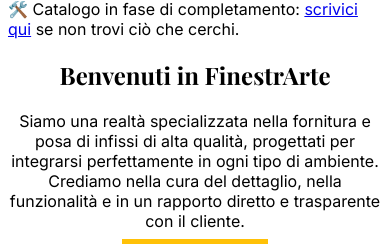
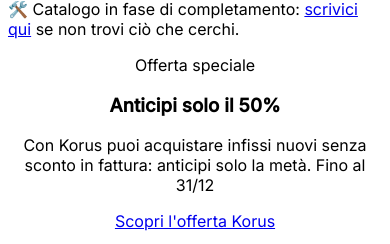
Before and after one commit to BonoDavide/FinestrArte, a Laravel app: page / in a window 390 px wide. Shown: the part 927-1171 px from the top of the page. Run offline with Laravel 12, Linux system fonts and the light colour scheme; style sheets or scripts are compiled from the project's sources; some libraries are stand-ins or nearby versions.

Commit message:
aggiunto prodotto Schuco pvc, aggiunta offerta speciale Korus con banner nella home e immagine nella pagina prodotto

```diff
--- /dev/null
+++ b/resources/views/components/korus-offer.blade.php
@@ -0,0 +1,23 @@
+{{-- Promozione Korus 50% - fascia rossa compatta --}}
+<section class="bg-danger text-white" role="region" aria-label="Promozione Korus">
+    <div class="container">
+        <div class="row align-items-center justify-content-between py-3 g-3">
+            <div class="col-12 col-md-8">
+                <p class="mb-1 small text-uppercase opacity-75">Offerta speciale</p>
+                <h3 class="h5 mb-2 fw-bold">Anticipi solo il 50%</h3>
+                <p class="mb-0">
+                    Con Korus puoi acquistare infissi nuovi senza sconto in fattura:
+                    <span class="fw-semibold">anticipi solo la metà</span>.
+                    <span class="badge bg-light text-dark ms-2">Fino al 31/12</span>
+                </p>
+            </div>
+
+            <div class="col-12 col-md-auto text-md-end">
+                <a href="{{ url('/prodotti/finestre/pvc-e-alluminio') }}" class="btn btn-light px-4 fw-semibold"
+                    data-promo="korus-50" aria-label="Scopri finestre PVC e Alluminio in promozione">
+                    Scopri l'offerta Korus
+                </a>
+            </div>
+        </div>
+    </div>
+</section>
--- a/resources/views/welcome.blade.php
+++ b/resources/views/welcome.blade.php
@@ -2,10 +2,12 @@
 
     {{-- SEO: title + description + og --}}
     @section('title', 'FinestrArte 3.0 — Infissi su misura a Roma')
-    @section('meta_description', 'Finestre, persiane e pergole su misura a Roma. Sopralluogo, fornitura e posa: qualità
+    @section('meta_description',
+        'Finestre, persiane e pergole su misura a Roma. Sopralluogo, fornitura e posa: qualità
         e assistenza dedicata con FinestrArte 3.0.')
     @section('og_title', 'FinestrArte 3.0 — Infissi su misura a Roma')
-    @section('og_description', 'Finestre, persiane e pergole su misura a Roma. Qualità, isolamento e sicurezza con
+    @section('og_description',
+        'Finestre, persiane e pergole su misura a Roma. Qualità, isolamento e sicurezza con
         installazione professionale.')
     @section('og_image', asset('img/og-home.jpg'))
 
@@ -51,6 +53,29 @@
                 'name' => 'FinestrArte 3.0',
                 'url' => url('/'),
             ];
+
+            $offerHome = [
+                '@context' => 'https://schema.org',
+                '@type' => 'Offer',
+                'name' => 'Promozione Korus: anticipi solo il 50%',
+                'description' =>
+                    'Infissi nuovi senza sconto in fattura: con Korus anticipi solo la metà. Offerta valida fino al 31/12.',
+                'url' => url('/prodotti/finestre/pvc-e-alluminio'),
+                'image' => asset('img/offerta_korus.jpg'),
+                'seller' => [
+                    '@type' => 'LocalBusiness',
+                    'name' => 'FinestrArte 3.0',
+                ],
+                'eligibleRegion' => 'IT',
+                'availabilityStarts' => now()->toDateString(),
+                'availabilityEnds' => now()->year . '-12-31',
+                'itemOffered' => [
+                    '@type' => 'Product',
+                    'name' => 'Finestre in PVC e Alluminio',
+                    'brand' => ['@type' => 'Brand', 'name' => 'Korus'],
+                    'category' => 'Windows',
+                ],
+            ];
         @endphp
 
         <script type="application/ld+json">
@@ -59,12 +84,17 @@
         <script type="application/ld+json">
             {!! json_encode($website, JSON_UNESCAPED_SLASHES|JSON_UNESCAPED_UNICODE) !!}
         </script>
+        <script type="application/ld+json">
+            {!! json_encode($offerHome, JSON_UNESCAPED_SLASHES|JSON_UNESCAPED_UNICODE) !!}
+        </script>
     @endpush
 
 
     <x-header />
 
     <x-banner />
+
+    <x-korus-offer />
 
     {{-- main --}}
     <section class="py-5">
@@ -77,7 +107,8 @@
                     <p>Siamo una realtà specializzata nella fornitura e posa di infissi di alta qualità,
                         progettati per integrarsi perfettamente in ogni tipo di ambiente. Crediamo nella cura del
                         dettaglio, nella funzionalità e in un rapporto diretto e trasparente con il cliente.</p>
-                    <a href="{{ route('about') }}" class="btn btn-scheda-home border border-dark mb-3">Scopri il Team</a>
+                    <a href="{{ route('about') }}" class="btn btn-scheda-home border border-dark mb-3">Scopri il
+                        Team</a>
                 </div>
                 <div class="col-12 col-md-6 text-center" data-aos="fade-left" data-aos-offset="200">
                     <img src="{{ asset('img/benvenuti.png') }}" alt="FinestrArte — Fornitura e posa infissi a Roma"
```
Also changed, not shown: resources/views/prodotti/static/finestre/pvc-e-alluminio.blade.php (+37 -3 lines), resources/views/prodotti/static/finestre/pvc.blade.php (+49 -8 lines), public/img/offerta_korus.jpg (added), public/img/prodotti/finestre/pvc/schuco-focusing.png (added), 1 other file.
